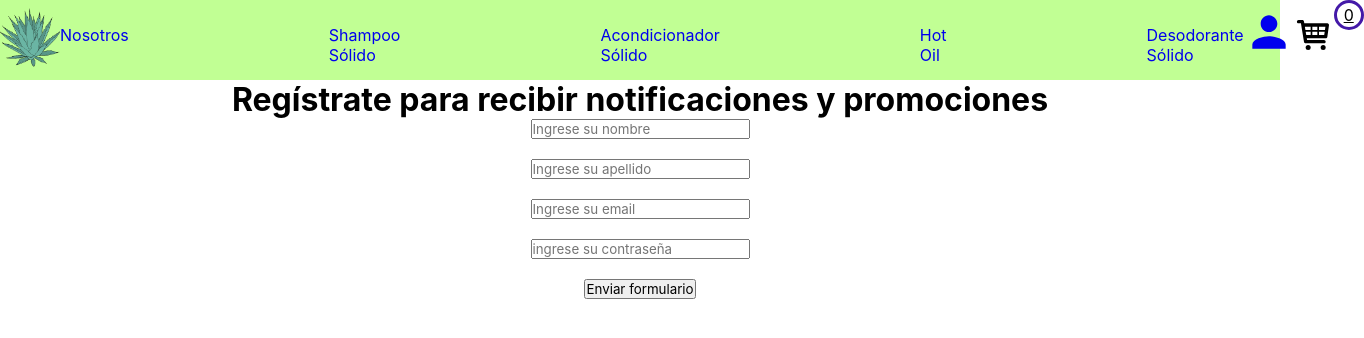
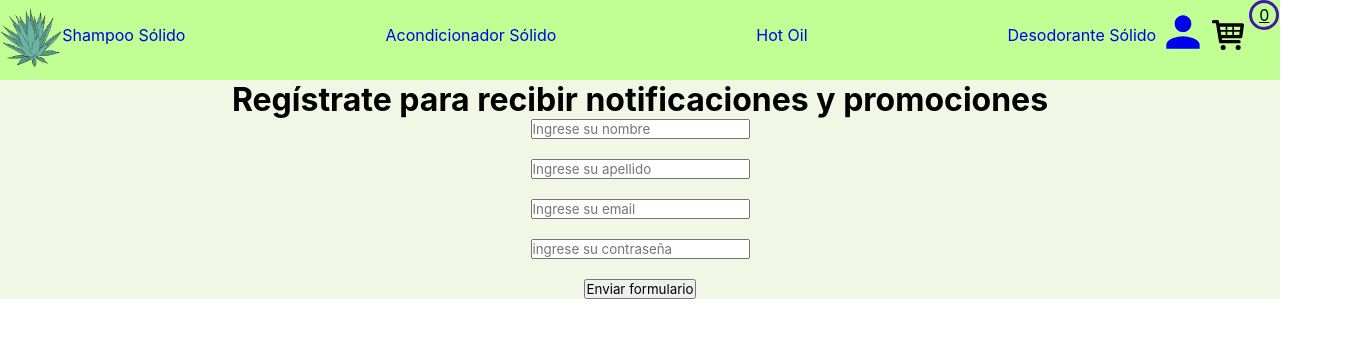
Before and after one commit to willro93/proyecto-react-romero, a React (Create React App) app: page /formulario in a window 1280 px wide. Shown: the top 338 px of the page, 1364 px wide, since content can reach past the window. Built offline with nearby package versions, Linux system fonts and the light colour scheme.

Commit message:
cambios finales

```diff
--- a/src/components/Footer/Footer.jsx
+++ /dev/null
@@ -1,5 +0,0 @@
-const Footer = () => {
-  return <div>Avances footer gfxdsdsxcexzs</div>;
-};
-
-export default Footer;
--- a/src/components/Form/Form.jsx
+++ b/src/components/Form/Form.jsx
@@ -46,7 +46,8 @@ const Form = () => {
   };
 
   return (
-    <div className={style.formPosition}>
+    <div className={style.formBackground}>
+      <div className={style.formPosition}>
       <h1>Regístrate para recibir notificaciones y promociones</h1>
       <form onSubmit={handleSubmit} className={style.inputPosition}>
         <input
@@ -76,6 +77,8 @@ const Form = () => {
         <button type="submit">Enviar formulario</button>
       </form>
     </div>
+    </div>
+
   );
 };
 
--- a/src/components/Form/Form.module.css
+++ b/src/components/Form/Form.module.css
@@ -1,3 +1,6 @@
+.formBackground{
+    background-color: rgb(242, 246, 228);
+}
 .formPosition{
     display: flex;
     justify-content: center;
--- a/src/components/Navbar/Navbar.jsx
+++ b/src/components/Navbar/Navbar.jsx
@@ -14,7 +14,6 @@ const Navbar = () => {
         />
       </Link>
       <ul className={style.navbarMenu}>
-        <Link style={{ textDecoration: "none" }}>Nosotros</Link>
         <Link to={"/category/shampoo"} style={{ textDecoration: "none" }}>Shampoo Sólido</Link>
         <Link to={"/category/acondicionador"} style={{ textDecoration: "none" }}>Acondicionador Sólido</Link>
         <Link to={"/category/hotoil"} style={{ textDecoration: "none" }}>Hot Oil</Link>
```
Also changed, not shown: 2 other files (tests, documents, lock files or other folders).
